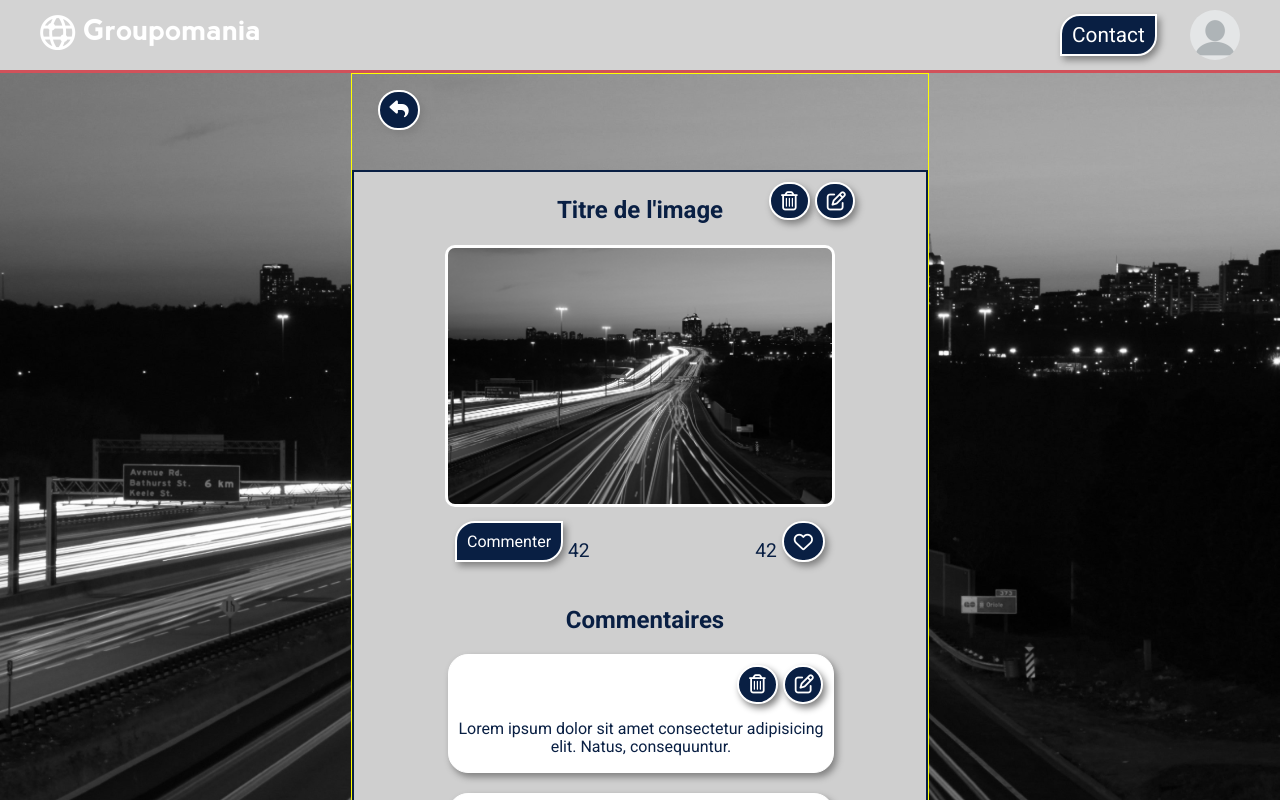
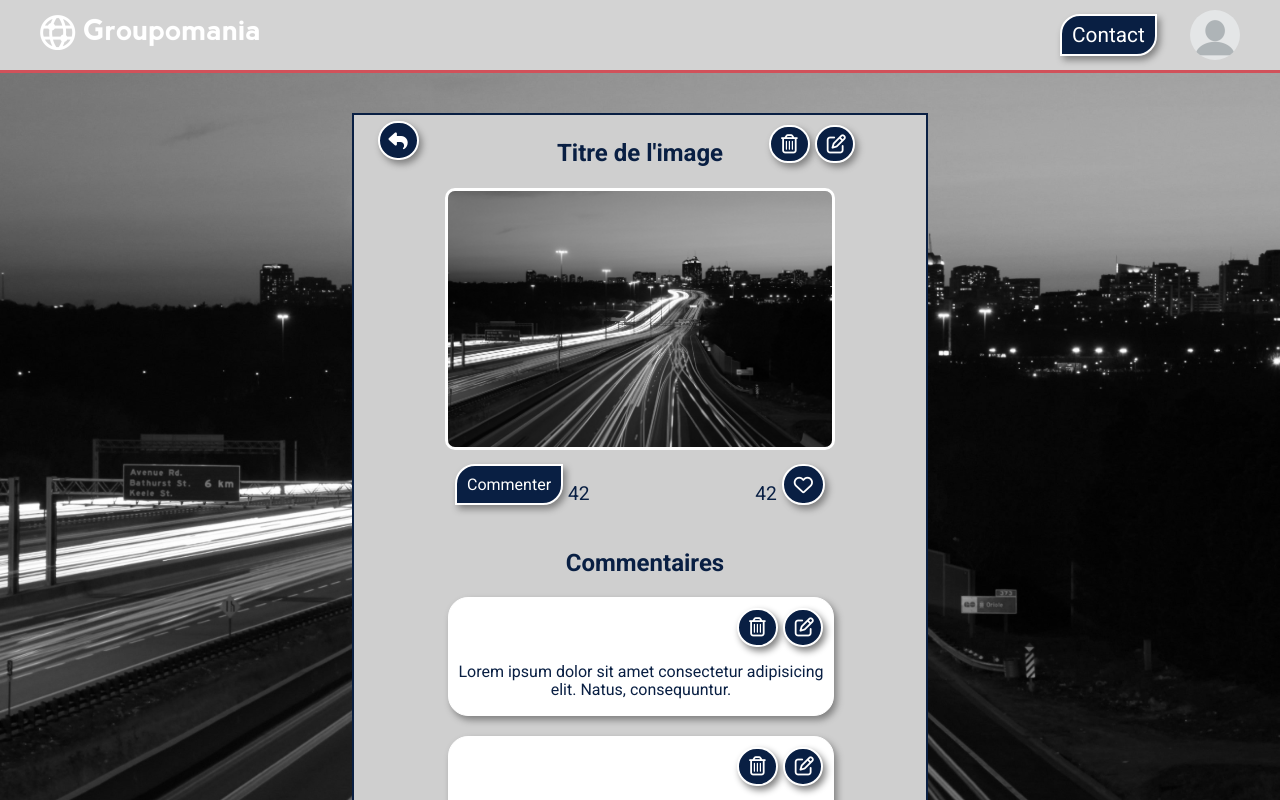
Before and after one commit to PointonKaren/OCR_Projet7, a Vue app in the folder frontend/: page /post/1 in a window 1280 px wide. Shown: the top 800 px of the page. Built offline with nearby package versions, Linux system fonts and the light colour scheme; the HTML template or start-up script is replaced by a standard one.

Commit message:
Ajout d'un bouton sur le détail d'un post pour le retour cascade

```diff
--- a/frontend/src/components/posts/DetailPost.vue
+++ b/frontend/src/components/posts/DetailPost.vue
@@ -30,7 +30,7 @@ export default {
   display: flex;
   flex-direction: row-reverse;
   margin: auto;
-  margin-top: 12vh;
+  margin-top: 5vh;
   #cards {
     margin: auto;
     display: flex;
@@ -41,7 +41,6 @@ export default {
 @media screen and (max-width: 1200px) {
   #detailed__post {
     width: 95vw;
-    border: 1px solid red;
     margin-top: 2vh;
   }
 }
--- a/frontend/src/components/posts/PostCard.vue
+++ b/frontend/src/components/posts/PostCard.vue
@@ -116,7 +116,6 @@ export default {
         font-size: 12px;
         width: 35px;
         padding: 6px 4px 6px 4px;
-        // padding: haut droit bas gauche;
       }
       .post__edit {
         font-size: 12px;
@@ -159,7 +158,6 @@ export default {
         .heart {
           font-size: 12px;
           padding: 6px 8px 4px 8px;
-          // padding: haut droit bas gauche;
         }
       }
     }
--- a/frontend/src/views/ViewPost.vue
+++ b/frontend/src/views/ViewPost.vue
@@ -31,15 +31,12 @@ export default {
   width: 45vw;
   display: flex;
   position: relative;
-  border: 1px solid yellow;
   .button__back {
     border-radius: 50px;
     position: absolute;
     left: 2vw;
-    top: 2vh;
-    padding-bottom: 8px;
-    padding-top: 8px;
-    padding-right: 9px;
+    top: 6vh;
+    padding: 9px 9px 6px 9px;
   }
 }
 
@@ -50,10 +47,7 @@ export default {
       top: 3vh;
       left: 1vw;
       font-size: 12px;
-      padding-bottom: 6px;
-      padding-top: 8px;
-      padding-left: 8px;
-      padding-right: 8px;
+      padding: 8px 8px 6px 8px;
     }
   }
 }
```
